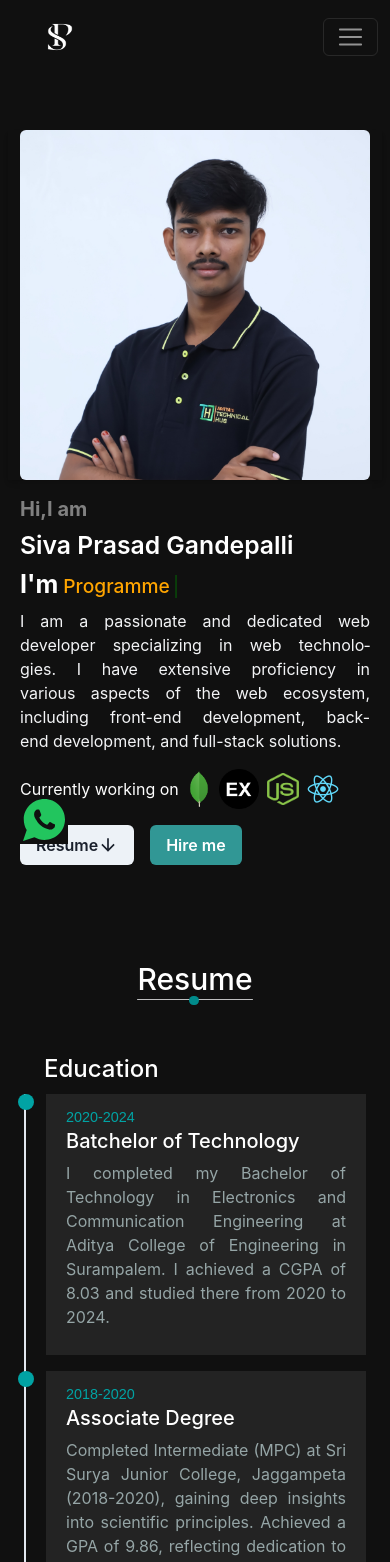
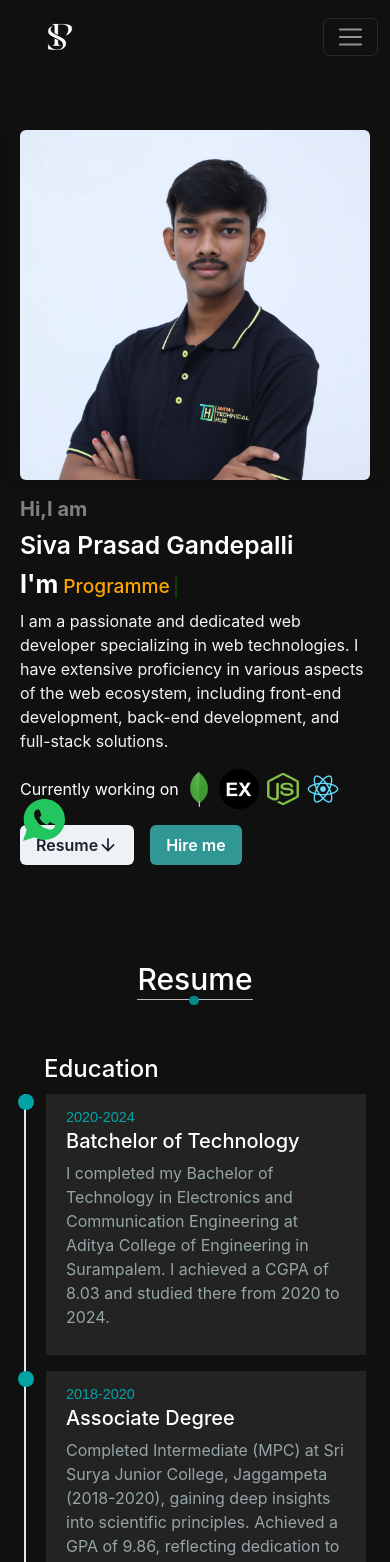
Before and after one commit to sivaprasadgandepalli/Portfolio, a React (Create React App) app: page / in a window 390 px wide. Shown: the top 1562 px of the page. Built offline with nearby package versions, Linux system fonts and the light colour scheme.

Commit message:
updated uparrow

```diff
--- a/src/components/HeroSection.js
+++ b/src/components/HeroSection.js
@@ -24,10 +24,10 @@ export default function HeroSection() {
         <section className='container pt-5' id='home'>
             <div className='row mt-2 px-2'>
                 <div className='col-md-4 lg:mb-5 mb-3 shadow-md'>
-                    <img src={img1} className=' h-full w-full rounded-md' alt='hero image'/>
+                    <img src={img1} className=' h-full w-full rounded-md' alt='hero image' />
                 </div>
                 <div className='col-md-8'>
-                    <div className='lg:pl-5 text-justify hyphens-auto lg:text-left lg:hyphens-none'>
+                    <div className='lg:pl-5'>
                         <Heading fontSize='20px' color='grey'>
                             Hi,I am
                         </Heading>
@@ -39,16 +39,16 @@ export default function HeroSection() {
                             <span style={{ color: 'orange', marginLeft: '5px' }}>{text}</span>
                             <span style={{ color: 'green' }}><Cursor /></span>
                         </Heading>
-                        <p className=' md:pr-[9rem] text-gray-100 text-balance lg:text-left'>
+                        <p className=' md:pr-[9rem] text-gray-100 text-left'>
                             I am a passionate and dedicated web developer specializing in web technologies. I have extensive proficiency in various aspects of the web ecosystem, including front-end development, back-end development, and full-stack solutions.
                         </p>
                         <div className='flex flex-wrap lg:flex-nowrap items-center'>
                             <p className='text-white'>Currently working on</p>
                             <div className='flex items-center mb-3 lg:mb-0'>
-                                <img src={mongodb} className='w-10 h-9' alt='mongodb'/>
-                                <img src={express} className='w-10 h-10' alt='express js'/>
-                                <img src={node} className='w-8 h-8 ml-2' alt='node js'/>
-                                <img src={react} className='w-8 h-8 ml-2' alt='react js'/>
+                                <img src={mongodb} className='w-10 h-9' alt='mongodb' />
+                                <img src={express} className='w-10 h-10' alt='express js' />
+                                <img src={node} className='w-8 h-8 ml-2' alt='node js' />
+                                <img src={react} className='w-8 h-8 ml-2' alt='react js' />
                             </div>
                         </div>
                         <Stack colorscheme='telegram' spacing={4} direction='row' align='center'>
--- a/src/components/Qualification.js
+++ b/src/components/Qualification.js
@@ -9,7 +9,7 @@ export default function Qualification() {
             <div className='row'>
                 <div className='col-md-6 mb-4'>
                     <h2 className='h2'>Education</h2>
-                    <div className='wrapper pl-5 border-l-2 hyphens-auto text-justify'>
+                    <div className='wrapper pl-5 border-l-2'>
                         <div className='box'>
                             <span>2020-2024</span>
                             <h5>Batchelor of Technology</h5>
@@ -35,13 +35,13 @@ export default function Qualification() {
                             <span>May 2023-Aug 2023</span>
                             <h5>Full Stack Trainee</h5>
                             <h6 className='font-[500] text-[#ede6e6]'>Technical Hub</h6>
-                            <p className='hyphens-auto text-justify line-clamp-6 lg:line-clamp-none'>I completed a full-stack trainee internship at Technical Hub from May 2023 to August 2023. During this period, I gained proficiency in HTML, CSS, JavaScript, React.js, and Node.js. I applied my skills by building several projects, including a vehicle management system and a car rental website. </p>
+                            <p className=''>I completed a full-stack trainee internship at Technical Hub from May 2023 to August 2023. During this period, I gained proficiency in HTML, CSS, JavaScript, React.js, and Node.js. I applied my skills by building several projects, including a vehicle management system and a car rental website. </p>
                         </div>
                         <div className='box'>
                             <span>Apr 2024-Current</span>
                             <h5>Java Full Stack Intern</h5>
                             <h6 className='font-[500] text-[#ede6e6]'>ExcelR</h6>
-                            <p className='hyphens-auto text-justify line-clamp-6 lg:line-clamp-none'>I joined ExcelR Company as a Java Full Stack Intern on April 8th. This internship is a 5-month program, during which I am gaining in-depth knowledge and hands-on experience in Java full stack development. Throughout the course, I am working on real-world projects and assignments that enhance my skills in both frontend and backend technologies, including Java, Spring Boot, Hibernate,and other essential tools and frameworks. This experience is providing me with a solid foundation in full stack development and preparing me for future professional opportunities in the field. </p>
+                            <p className=''>I joined ExcelR Company as a Java Full Stack Intern on April 8th. This internship is a 5-month program, during which I am gaining in-depth knowledge and hands-on experience in Java full stack development. Throughout the course, I am working on real-world projects and assignments that enhance my skills in both frontend and backend technologies, including Java, Spring Boot, Hibernate,and other essential tools and frameworks. This experience is providing me with a solid foundation in full stack development and preparing me for future professional opportunities in the field. </p>
                         </div>
                     </div>
                 </div>
--- a/src/components/home.js
+++ b/src/components/home.js
@@ -15,13 +15,16 @@ import '../App.css';
 function Home() {
 
     const [bg, setBg] = useState('#232323');
+    const [show,setShow]=useState(false)
     const phoneNumber = '9392471528';
     const handleScroll = () => {
         const scrollTop = window.scrollY || document.documentElement.scrollTop;
         if (scrollTop !== 0) {
             setBg('#232323');
+            setShow(true)
         } else {
             setBg('#101010');
+            setShow(false)
         }
     };
 
@@ -63,14 +66,15 @@ function Home() {
                 </div>
                 <Contact />
             </section>
-            <IoLogoWhatsapp className='text-green-500 text-5xl fixed z-10 bottom-0 left-5 bg-[#101010] cursor-pointer' onClick={()=>{window.open(`https://wa.me/${phoneNumber}`, '_blank');}}/>
+
+            <IoLogoWhatsapp className='text-green-500 text-5xl fixed z-10 bottom-0 left-5 cursor-pointer' onClick={()=>{window.open(`https://wa.me/${phoneNumber}`, '_blank');}}/>
+            <BiUpArrowAlt className=' bg-black text-white h-12 w-12 rounded-full p-1 fixed z-10 bottom-0 right-5 cursor-pointer' onClick={scrollToTop} style={{ display: show ? 'block' : 'none' }}/>
 
             <section className='relative container-fluid  py-6 bg-[#242323] text-white text-center' id='contact'>
                 <div className='flex flex-col justify-center items-center space-y-3'>
                     <h4 className='font-bold-900'>V V D Siva Vara Prasad Gandepalli</h4>
                     <p>All rights are reserved @ 2023</p>
                 </div>
-                <BiUpArrowAlt className=' bg-black text-white h-12 w-12 rounded-full p-1 absolute -top-5 right-3 cursor-pointer' onClick={scrollToTop} />
             </section>
         </section>
     )
--- a/src/components/projects.js
+++ b/src/components/projects.js
@@ -22,7 +22,7 @@ const ProjectCard = ({ item }) => (
       <Card.Img variant="top" src={item.img} style={{ height: '18rem' }} alt='item.title'/>
       <Card.Body className='card-content'>
         <Card.Title className='text-red-500 text-3xl'>{item.title}</Card.Title>
-        <Text className='line-clamp-6 text-sm text-justify hyphens-auto'>
+        <Text className='line-clamp-6 text-sm'>
           {item.desc}
         </Text>
         <div className='flex gap-1 items-baseline mb-3'>
```
